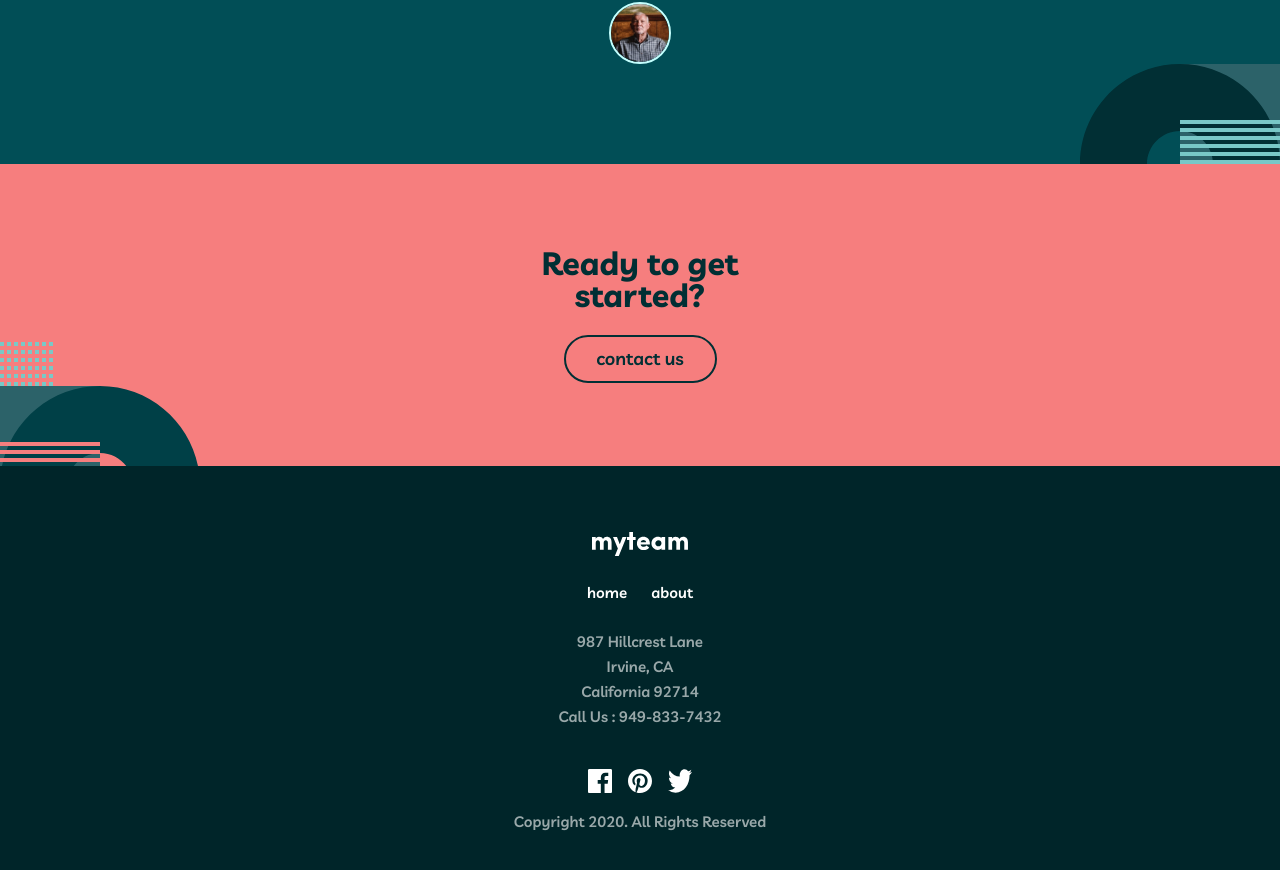
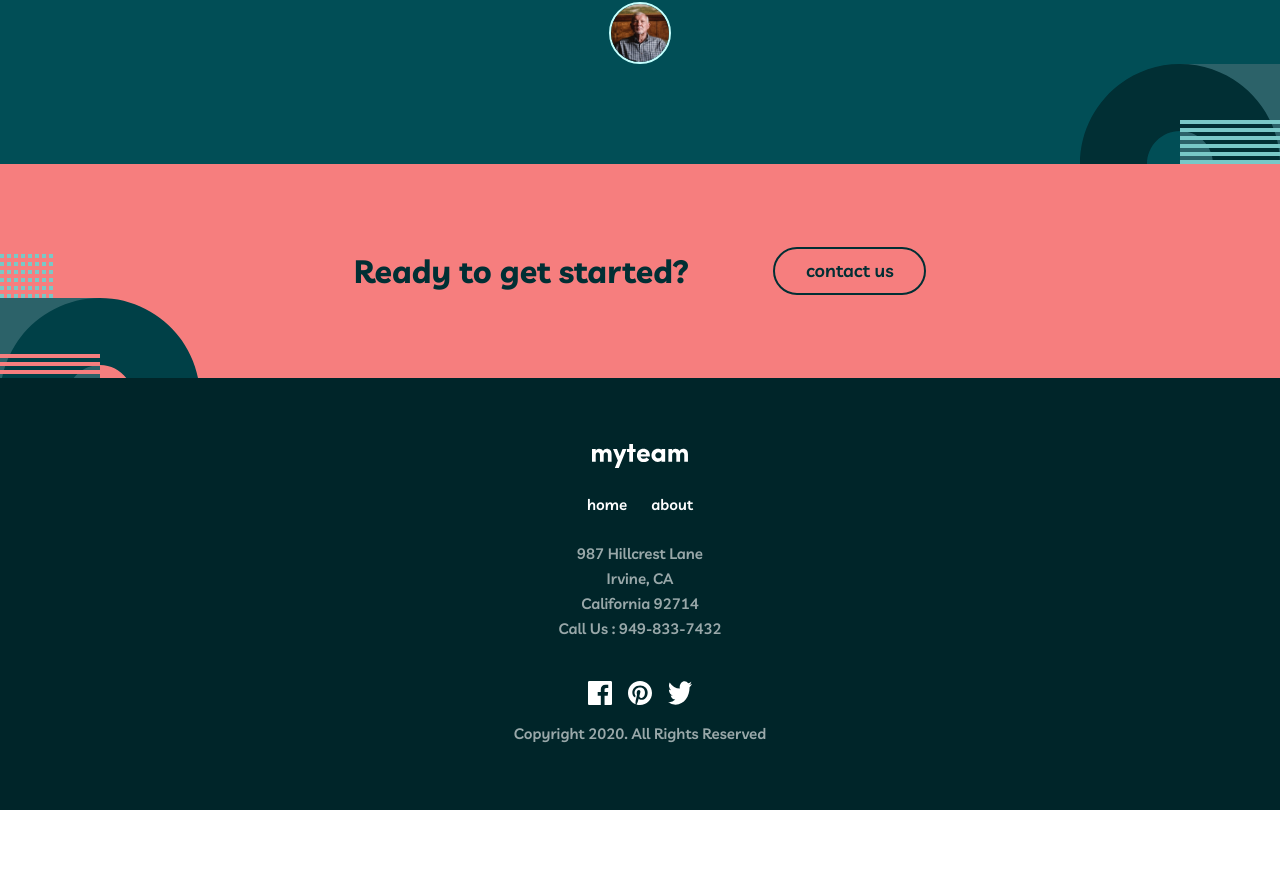
Before and after one commit to JiMare/myteam, a React (Vite) app: page / in a window 1280 px wide. Shown: the part 2458-3328 px from the top of the page. After the commit the page ends 3268 px from the top, so only its background shows below. Built offline with nearby package versions, Linux system fonts and the light colour scheme.

Commit message:
start section responsive

```diff
--- a/src/components/StartSection.tsx
+++ b/src/components/StartSection.tsx
@@ -6,17 +6,19 @@ import { useNavigate } from "react-router-dom";
 export const StartSection: React.FC = () => {
   const navigate = useNavigate();
   return (
-    <section className="bg-orange relative py-[83px] text-center overflow-hidden">
-      <HeadingLarge className="text-sacramento-green max-w-[320px] text-center mx-auto mb-[24px]">
-        Ready to get started?
-      </HeadingLarge>
-      <Button onClick={() => navigate("/contact")} dark>
-        contact us
-      </Button>
+    <section className="bg-orange relative py-[83px] text-center overflow-hidden xl:py-[76px]">
+      <div className="md:flex md:justify-center md:items-center md:gap-[84px] xl:gap-[260px]">
+        <HeadingLarge className="text-sacramento-green max-w-[320px] text-center mx-auto mb-[24px] md:max-w-[336px] md:mb-0 md:mx-0 xl:max-w-[504px]">
+          Ready to get started?
+        </HeadingLarge>
+        <Button onClick={() => navigate("/contact")} dark>
+          contact us
+        </Button>
+      </div>
       <img
         src="./assets/bg-pattern-home-6-about-5.svg"
         alt="pattern"
-        className="absolute bottom-[-20px] left-0"
+        className="absolute bottom-[-20px] left-0 xl:bottom-0"
       />
     </section>
   );
```
